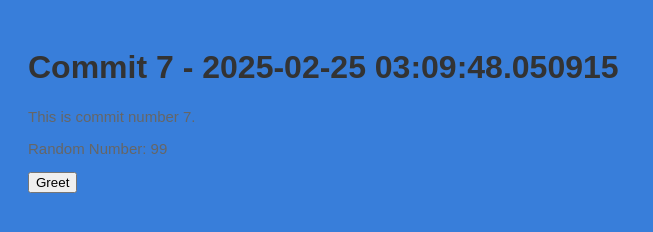
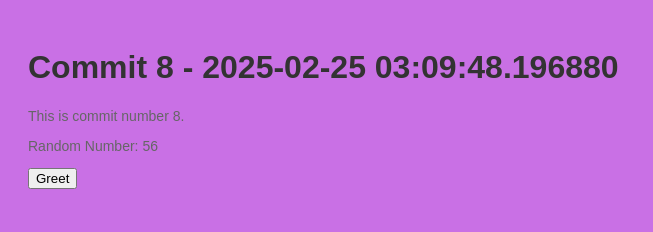
Before and after one commit to legbald0d/myrep-repo-20250225030944, a plain HTML site: page index.html in a window 1280 px wide. Shown: the whole page, without its empty margins (0-653 px from the left). Drawn offline with Linux system fonts and the light colour scheme.

Commit message:
📝 Commit 8 with HTML, CSS, and JS

```diff
--- a/index.html
+++ b/index.html
@@ -2,13 +2,13 @@
     <!DOCTYPE html>
     <html>
     <head>
-        <title>Commit 7 - 2025-02-25 03:09:48.050915</title>
+        <title>Commit 8 - 2025-02-25 03:09:48.196880</title>
         <link rel="stylesheet" href="style.css">
     </head>
     <body>
-        <h1>Commit 7 - 2025-02-25 03:09:48.050915</h1>
-        <p>This is commit number 7.</p>
-        <p>Random Number: 99</p>
+        <h1>Commit 8 - 2025-02-25 03:09:48.196880</h1>
+        <p>This is commit number 8.</p>
+        <p>Random Number: 56</p>
         <button onclick="greet()">Greet</button>
         <script src="script.js"></script>
     </body>
--- a/script.js
+++ b/script.js
@@ -2,4 +2,4 @@
     function greet() {
         alert('Hello from commit ' + commitNumber + '!');
     }
-    var commitNumber = 7;
+    var commitNumber = 8;
--- a/style.css
+++ b/style.css
@@ -1,7 +1,7 @@
 
     body {
         font-family: Arial, sans-serif;
-        background-color: #387eda;
+        background-color: #c970e5;
         padding: 20px;
     }
     h1 {
@@ -9,5 +9,5 @@
     }
     p {
         color: #666;
-        font-size: 15px;
+        font-size: 14px;
     }
```
